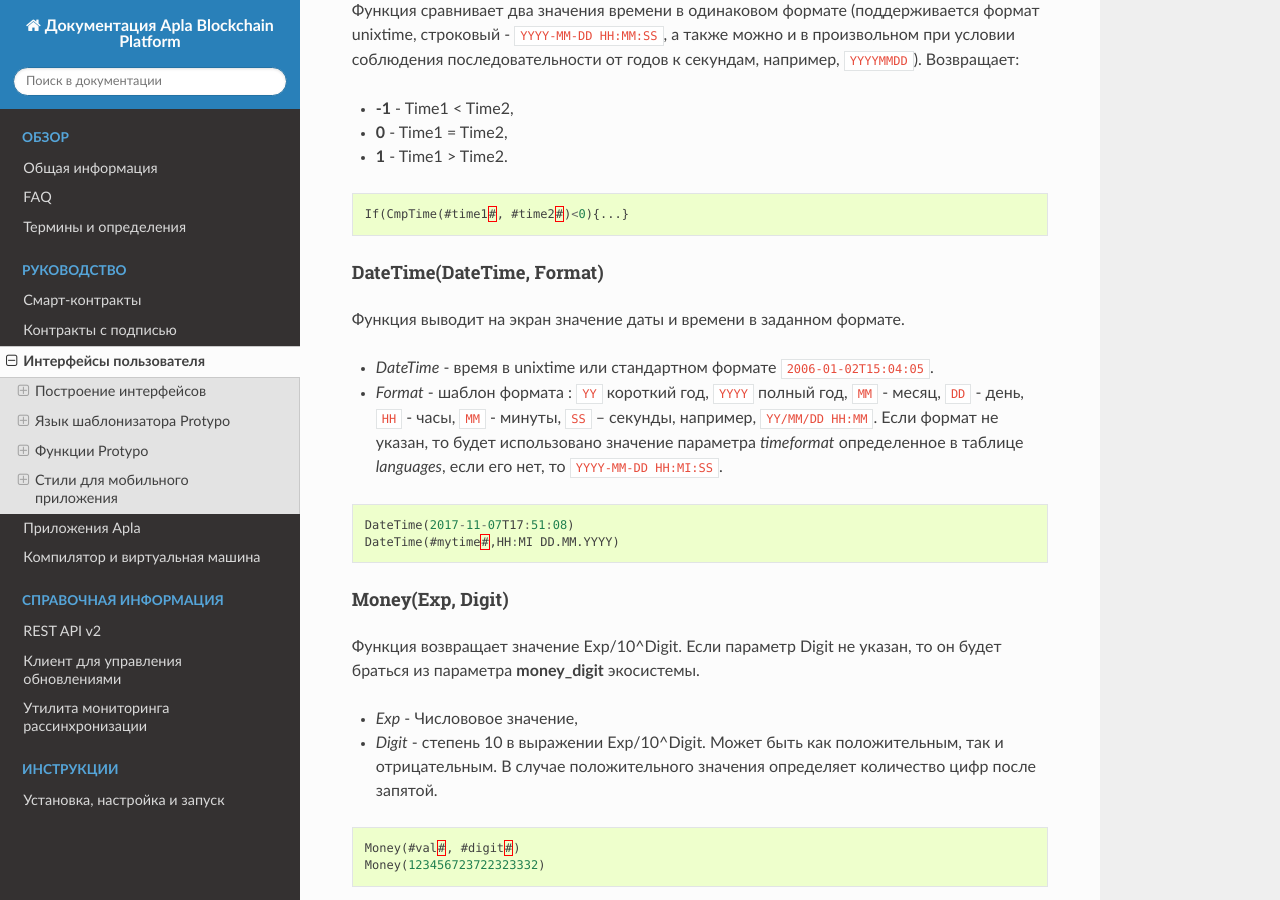
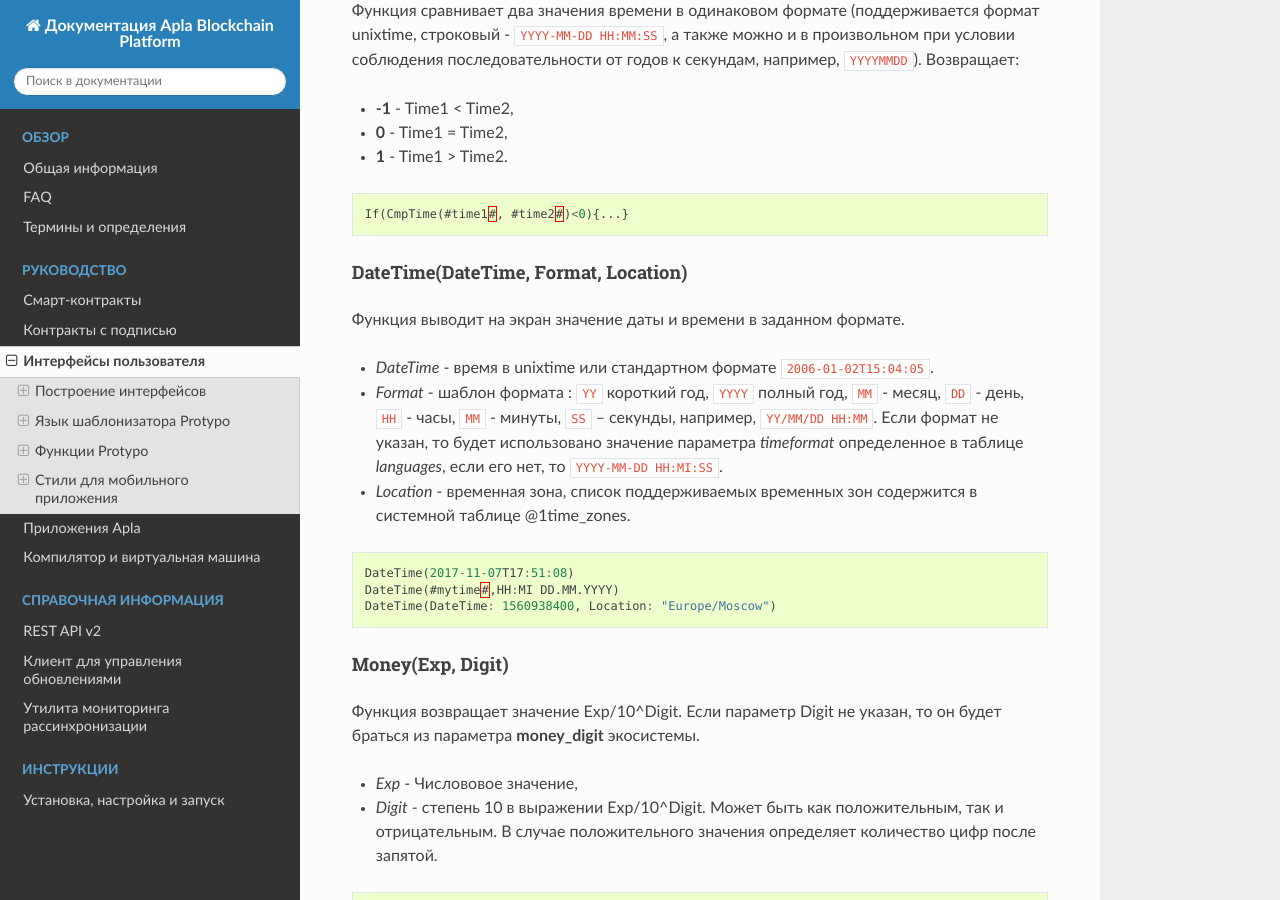
Before and after one commit to AplaProject/apla-docs-ru, a Sphinx documentation site: the page built from source/topics/templates2.rst, in a window 1280 px wide and 900 px high, scrolled down 9861 px. Built offline with Sphinx 7.4.7 and the Read the Docs theme 2.0.0, drawn with Linux system fonts in a browser that asks for light colours.

Commit message:
Update templates2.rst

```diff
--- a/source/topics/templates2.rst
+++ b/source/topics/templates2.rst
@@ -348,18 +348,20 @@
 
      If(CmpTime(#time1#, #time2#)<0){...}
 
-DateTime(DateTime, Format)
+DateTime(DateTime, Format, Location)
 ------------------------------
 
 Функция выводит на экран значение даты и времени в заданном формате.
 
 *  *DateTime* - время в unixtime или стандартном формате ``2006-01-02T15:04:05``.
 *  *Format* -  шаблон формата : ``YY`` короткий год, ``YYYY`` полный год, ``MM`` - месяц, ``DD`` - день, ``HH`` - часы, ``MM`` - минуты, ``SS`` – секунды, например, ``YY/MM/DD HH:MM``. Если формат не указан, то будет использовано значение параметра  *timeformat* определенное в таблице *languages*, если его нет, то ``YYYY-MM-DD HH:MI:SS``.
+*  *Location* - временная зона, список поддерживаемых временных зон содержится в системной таблице @1time_zones.
 
 .. code:: js
 
     DateTime(2017-11-07T17:51:08)
     DateTime(#mytime#,HH:MI DD.MM.YYYY)
+    DateTime(DateTime: 1560938400, Location: "Europe/Moscow")
 
 Money(Exp, Digit)
 ------------------------------
```
